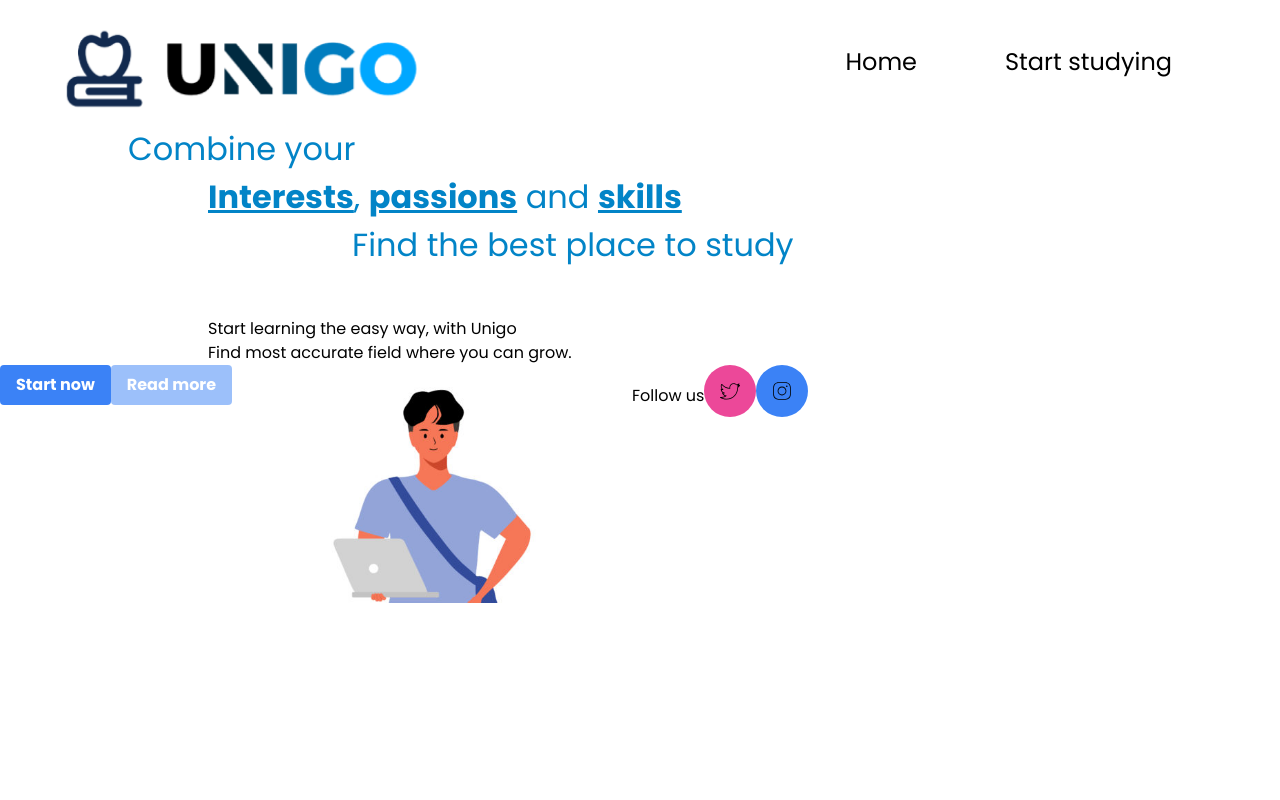
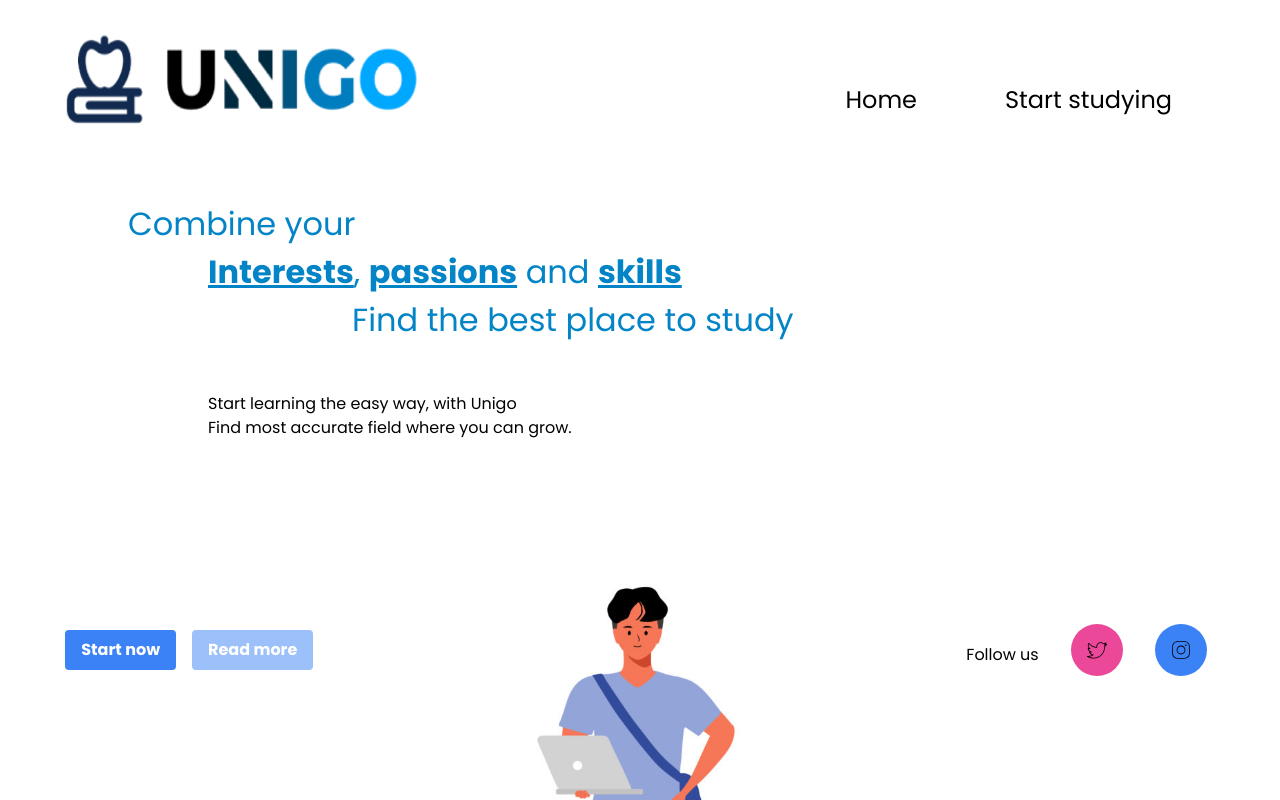
Before and after one commit to persolanstereox/UNIGO, a Next.js app: page / in a window 1280 px wide. Built offline with nearby package versions, Linux system fonts and the light colour scheme.

Commit message:
first homepage

```diff
--- a/app/description.jsx
+++ b/app/description.jsx
@@ -1,6 +1,6 @@
 function Description() {
   return (
-    <section>
+    <section className="h-2/4">
       <div className="ml-32">
         <span className="text-sky-600 text-2xl">
           Combine your
--- a/app/globals.css
+++ b/app/globals.css
@@ -11,5 +11,6 @@
 html,
 body {
   max-width: 100vw;
+  height: 100vh;
   overflow-x: hidden;
 }
--- a/app/layout.jsx
+++ b/app/layout.jsx
@@ -12,13 +12,13 @@ export default function RootLayout({ children }) {
   return (
     <html lang="en" >
       <body className={`${poppins.className}`}>
-        <nav className="flex justify-between">
+        <nav className="flex justify-between h-1/4">
           <Image
             src="/unigo-logo.png"
             width={400}
-            height={200}
+            height={50}
             alt="Logo"
-            className="ml-8"
+            className="ml-8 h-36"
           />
           <ul className="flex mr-16">
             <li className=" flex items-center mx-11">
--- a/app/mainButtons.jsx
+++ b/app/mainButtons.jsx
@@ -4,10 +4,10 @@ function MainButton() {
   return (
     <div>
       <Link href="/startstudying">
-        <button className="bg-blue-500 hover:bg-blue-700 text-white font-bold py-2 px-4 rounded">Start now</button>
+        <button className="bg-blue-500 hover:bg-blue-700 text-white font-bold py-2 px-4 rounded m-2">Start now</button>
       </Link>
       <Link href="/readmore">
-        <button className="bg-blue-500 text-white font-bold py-2 px-4 rounded opacity-50 cursor-not-allowed">Read more</button>
+        <button className="bg-blue-500 text-white font-bold py-2 px-4 rounded opacity-50 cursor-not-allowed m-2">Read more</button>
       </Link>
     </div>
   );
--- a/app/page.jsx
+++ b/app/page.jsx
@@ -4,7 +4,7 @@ import StartSection from "./startSection"
 export default async function Home() {
 
   return (
-    <main>
+    <main className="h-3/4">
       <Description/>
       <StartSection/>
     </main>
--- a/app/socialMedia.jsx
+++ b/app/socialMedia.jsx
@@ -4,13 +4,13 @@ import Image from "next/image";
 function SocialMedia() {
     return(
         <div>
-            <span>Follow us</span>
-            <button className="bg-pink-500 hover:bg-blue-700 text-white font-bold py-4 px-4 rounded-full">
+            <span className="mx-4">Follow us</span>
+            <button className="bg-pink-500 hover:bg-blue-700 text-white font-bold py-4 px-4 rounded-full mx-4">
                 <Image src="/twitter-icon.svg" width={20}
             height={20}
             alt="Twitter Icon"/>
             </button>
-            <button className="bg-blue-500 hover:bg-pink-700 text-white font-bold py-4 px-4 rounded-full">
+            <button className="bg-blue-500 hover:bg-pink-700 text-white font-bold py-4 px-4 rounded-full mx-4">
                 <Image src="/instagram-icon.svg" width={20}
             height={20}
             alt="Twitter Icon"/>
--- a/app/startSection.jsx
+++ b/app/startSection.jsx
@@ -2,19 +2,24 @@ import MainButton from "./mainButtons";
 import SocialMedia from "./socialMedia";
 import Image from "next/image";
 
-function StartFunction() {
+function StartSection() {
   return (
-    <section className="flex">
-      <div>
-        <MainButton/>
+    <section className="flex justify-around h-2/4">
+      <div className="flex items-center">
+        <MainButton />
       </div>
-      <div>
-        <Image src="/man-icon.png" width={400} height={200} alt="Man icon with phone" />
+      <div className="flex items-end">
+        <Image
+          src="/man-icon.png"
+          width={400}
+          height={200}
+          alt="Man icon with phone"
+        />
       </div>
-      <div>
-        <SocialMedia/>
+      <div className="flex items-center">
+        <SocialMedia />
       </div>
     </section>
   );
 }
-export default StartFunction;
+export default StartSection;
```
